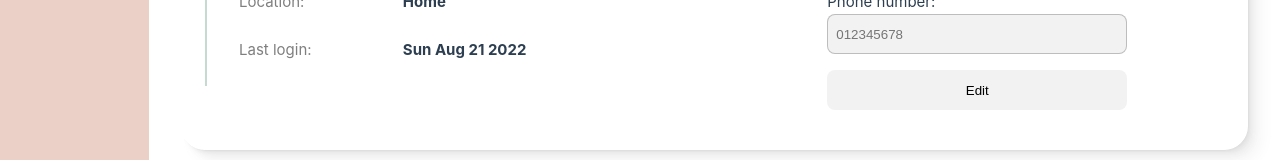
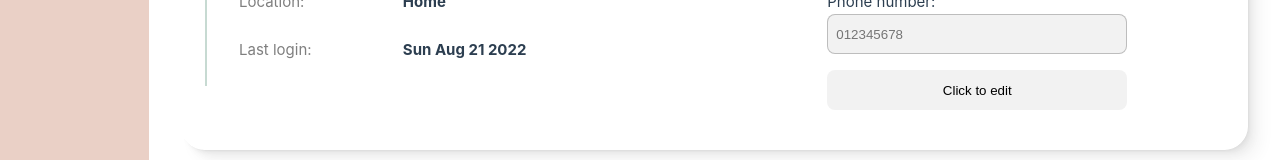
Before and after one commit to iniluap/smarthome-dashboard, a Vue app: page /user in a window 1280 px wide. Shown: the part 417-577 px from the top of the page. Built offline with nearby package versions, Linux system fonts and the light colour scheme.

Commit message:
Improve copy

```diff
--- a/src/components/UserDetails.vue
+++ b/src/components/UserDetails.vue
@@ -64,7 +64,7 @@ const isEdited = ref(false);
         @click="isEdited = !isEdited"
         :class="{ 'is-form-disabled': !isEdited }"
       >
-        {{ isEdited ? "Save" : "Edit" }}
+        {{ isEdited ? "Save" : "Click to edit" }}
       </button>
     </div>
   </section>
```
